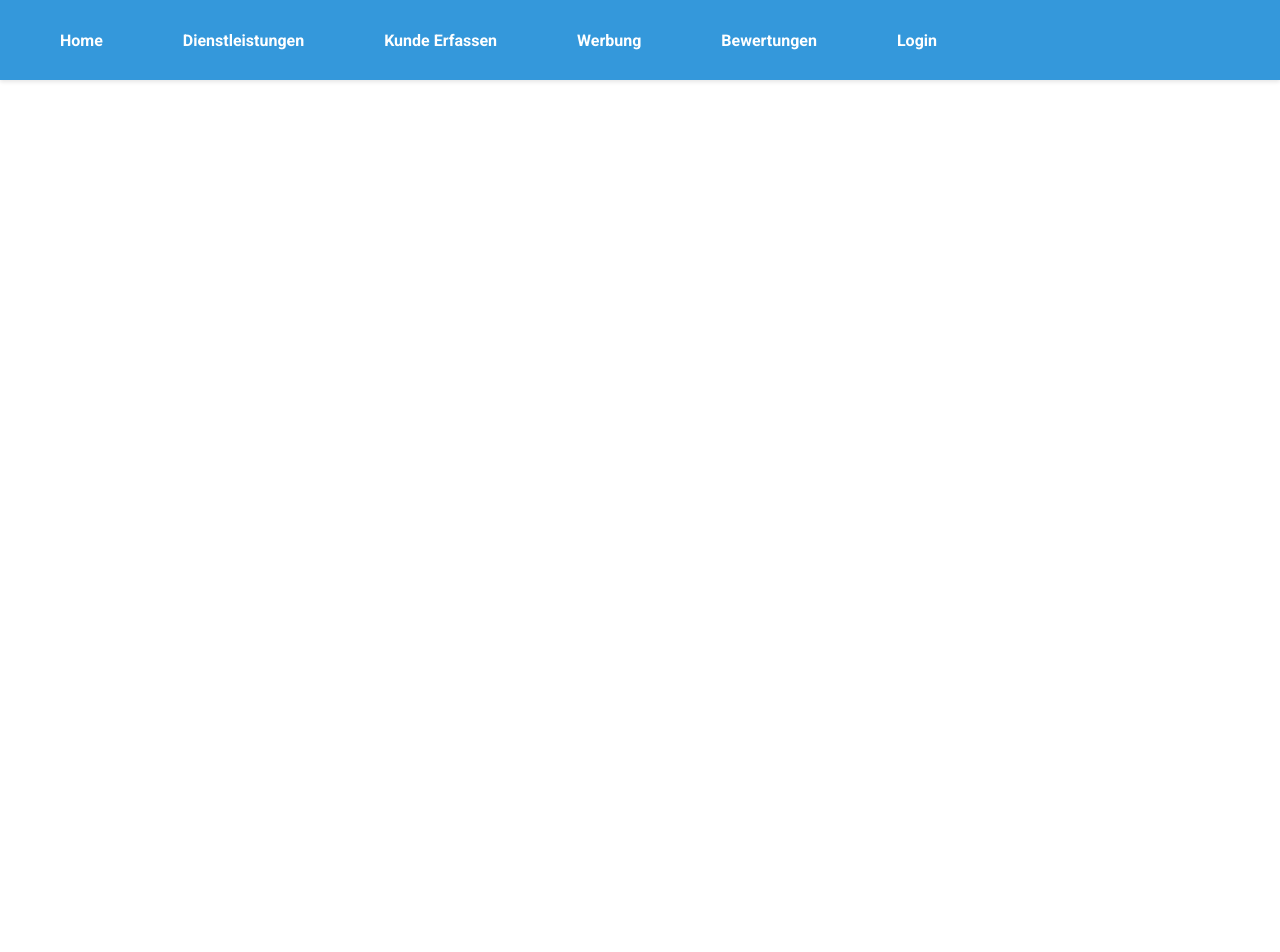
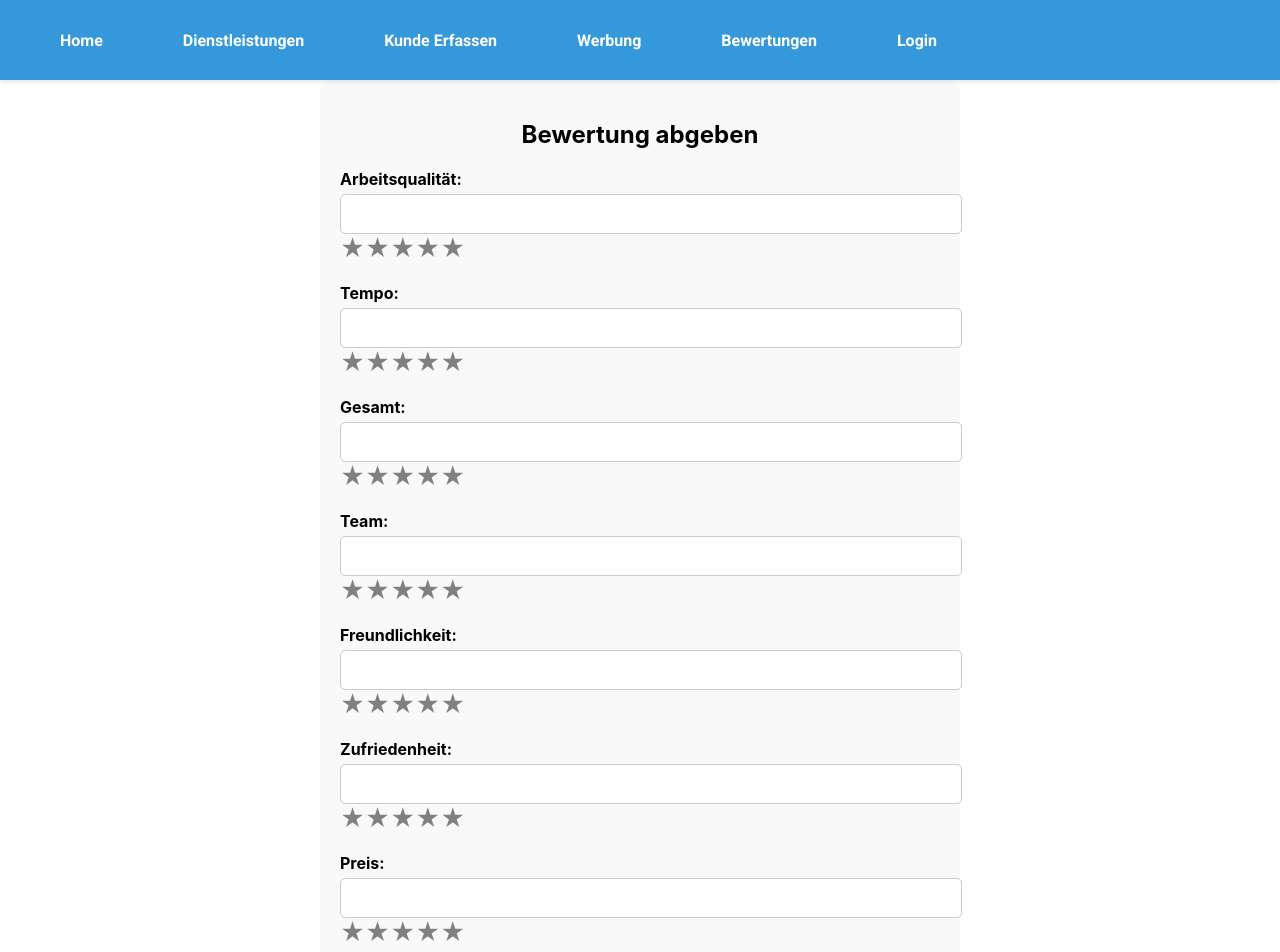
Before and after one commit to tbs-dienste/webfrostend, a React (Create React App) app: page /kundenbewertung in a window 1280 px wide. Shown: the top 952 px of the page. Before the commit the page ends 800 px from the top, so only its background shows below. Built offline with nearby package versions, Linux system fonts and the light colour scheme.

Commit message:
usdlfjslfjs

```diff
--- a/src/App.js
+++ b/src/App.js
@@ -23,6 +23,7 @@ import Flyer from './components/Flyer/Flyer';
 import Team from './components/Team/Team';
 import KundenBewertungen from './components/Kunden/KundenBewertungen';
 import BewertungDetail from './components/Kunden/BewertungDetail';
+import KundeBewertungformular from './components/Kunden/KundeBewertungformular';
 
 const App = () => {
   const [isAdmin, setIsAdmin] = useState(localStorage.getItem('isAdmin') === 'true');
@@ -61,6 +62,7 @@ const App = () => {
           <Route path="/team" element={<Team />} />
           <Route path="/kundenbewertungen" element={<KundenBewertungen />} />
           <Route path="/bewertung/:id" element={<BewertungDetail />} />
+          <Route path="/kundenbewertung" element={<KundeBewertungformular />} />
 
           {isAdmin ? (
             <>
--- a/src/components/Kunden/KundeBewertungformular.jsx
+++ b/src/components/Kunden/KundeBewertungformular.jsx
@@ -0,0 +1,191 @@
+import React, { useState } from 'react';
+import axios from 'axios';
+import ReactStars from 'react-stars';
+import './KundeBewertungformular.scss';
+
+const KundeBewertungformular = () => {
+    const [formValues, setFormValues] = useState({
+        arbeitsqualität: '',
+        arbeitsqualität_rating: 0,
+        tempo: '',
+        tempo_rating: 0,
+        gesamt: '',
+        gesamt_rating: 0,
+        team: '',
+        team_rating: 0,
+        freundlichkeit: '',
+        freundlichkeit_rating: 0,
+        zufriedenheit: '',
+        zufriedenheit_rating: 0,
+        preis: '',
+        preis_rating: 0,
+        gesamttext: ''
+    });
+
+    const handleChange = (e) => {
+        const { name, value } = e.target;
+        setFormValues({
+            ...formValues,
+            [name]: value
+        });
+    };
+
+    const handleRatingChange = (newRating, name) => {
+        setFormValues({
+            ...formValues,
+            [name]: newRating
+        });
+    };
+
+    const handleSubmit = async (e) => {
+        e.preventDefault();
+        try {
+            await axios.post('https://tbsdigitalsolutionsbackend.onrender.com/api/bewertungen', formValues);
+            alert('Bewertung erfolgreich erstellt.');
+            // Hier könnten Sie die Benutzer auf eine andere Seite weiterleiten oder eine Benachrichtigung anzeigen.
+            // Beispiel: history.push('/dankesnachricht');
+        } catch (error) {
+            console.error('Fehler beim Erstellen der Bewertung:', error);
+            alert('Fehler beim Erstellen der Bewertung. Bitte versuchen Sie es erneut.');
+        }
+    };
+
+    return (
+        <div className="bewertung-formular">
+            <h2>Bewertung abgeben</h2>
+            <form onSubmit={handleSubmit}>
+                <div className="formular-gruppe">
+                    <label htmlFor="arbeitsqualität">Arbeitsqualität:</label>
+                    <input
+                        type="text"
+                        id="arbeitsqualität"
+                        name="arbeitsqualität"
+                        value={formValues.arbeitsqualität}
+                        onChange={handleChange}
+                    />
+                    <ReactStars
+                        count={5}
+                        value={formValues.arbeitsqualität_rating}
+                        onChange={(newRating) => handleRatingChange(newRating, 'arbeitsqualität_rating')}
+                        size={24}
+                        color2={'#ffd700'}
+                    />
+                </div>
+                <div className="formular-gruppe">
+                    <label htmlFor="tempo">Tempo:</label>
+                    <input
+                        type="text"
+                        id="tempo"
+                        name="tempo"
+                        value={formValues.tempo}
+                        onChange={handleChange}
+                    />
+                    <ReactStars
+                        count={5}
+                        value={formValues.tempo_rating}
+                        onChange={(newRating) => handleRatingChange(newRating, 'tempo_rating')}
+                        size={24}
+                        color2={'#ffd700'}
+                    />
+                </div>
+                <div className="formular-gruppe">
+                    <label htmlFor="gesamt">Gesamt:</label>
+                    <input
+                        type="text"
+                        id="gesamt"
+                        name="gesamt"
+                        value={formValues.gesamt}
+                        onChange={handleChange}
+                    />
+                    <ReactStars
+                        count={5}
+                        value={formValues.gesamt_rating}
+                        onChange={(newRating) => handleRatingChange(newRating, 'gesamt_rating')}
+                        size={24}
+                        color2={'#ffd700'}
+                    />
+                </div>
+                <div className="formular-gruppe">
+                    <label htmlFor="team">Team:</label>
+                    <input
+                        type="text"
+                        id="team"
+                        name="team"
+                        value={formValues.team}
+                        onChange={handleChange}
+                    />
+                    <ReactStars
+                        count={5}
+                        value={formValues.team_rating}
+                        onChange={(newRating) => handleRatingChange(newRating, 'team_rating')}
+                        size={24}
+                        color2={'#ffd700'}
+                    />
+                </div>
+                <div className="formular-gruppe">
+                    <label htmlFor="freundlichkeit">Freundlichkeit:</label>
+                    <input
+                        type="text"
+                        id="freundlichkeit"
+                        name="freundlichkeit"
+                        value={formValues.freundlichkeit}
+                        onChange={handleChange}
+                    />
+                    <ReactStars
+                        count={5}
+                        value={formValues.freundlichkeit_rating}
+                        onChange={(newRating) => handleRatingChange(newRating, 'freundlichkeit_rating')}
+                        size={24}
+                        color2={'#ffd700'}
+                    />
+                </div>
+                <div className="formular-gruppe">
+                    <label htmlFor="zufriedenheit">Zufriedenheit:</label>
+                    <input
+                        type="text"
+                        id="zufriedenheit"
+                        name="zufriedenheit"
+                        value={formValues.zufriedenheit}
+                        onChange={handleChange}
+                    />
+                    <ReactStars
+                        count={5}
+                        value={formValues.zufriedenheit_rating}
+                        onChange={(newRating) => handleRatingChange(newRating, 'zufriedenheit_rating')}
+                        size={24}
+                        color2={'#ffd700'}
+                    />
+                </div>
+                <div className="formular-gruppe">
+                    <label htmlFor="preis">Preis:</label>
+                    <input
+                        type="text"
+                        id="preis"
+                        name="preis"
+                        value={formValues.preis}
+                        onChange={handleChange}
+                    />
+                    <ReactStars
+                        count={5}
+                        value={formValues.preis_rating}
+                        onChange={(newRating) => handleRatingChange(newRating, 'preis_rating')}
+                        size={24}
+                        color2={'#ffd700'}
+                    />
+                </div>
+                <div className="formular-gruppe">
+                    <label htmlFor="gesamttext">Gesamtbewertungstext:</label>
+                    <textarea
+                        id="gesamttext"
+                        name="gesamttext"
+                        value={formValues.gesamttext}
+                        onChange={handleChange}
+                    ></textarea>
+                </div>
+                <button type="submit">Bewertung absenden</button>
+            </form>
+        </div>
+ );
+};
+
+export default KundeBewertungformular;
--- /dev/null
+++ b/src/components/Kunden/KundeBewertungformular.scss
@@ -0,0 +1,64 @@
+.bewertung-formular {
+    max-width: 600px;
+    margin: 0 auto;
+    padding: 20px;
+    background-color: #f9f9f9;
+    border-radius: 10px;
+
+    h2 {
+        text-align: center;
+        margin-bottom: 20px;
+    }
+
+    .formular-gruppe {
+        margin-bottom: 20px;
+
+        label {
+            display: block;
+            font-weight: bold;
+            margin-bottom: 5px;
+        }
+
+        input[type="text"],
+        textarea {
+            width: 100%;
+            padding: 10px;
+            font-size: 16px;
+            border: 1px solid #ccc;
+            border-radius: 5px;
+            transition: border-color 0.3s ease;
+
+            &:focus {
+                border-color: #007bff;
+                outline: none;
+            }
+        }
+
+        textarea {
+            height: 100px;
+        }
+
+        .react-stars {
+            display: block;
+            margin-top: 10px;
+            text-align: center;
+        }
+    }
+
+    button[type="submit"] {
+        display: block;
+        width: 100%;
+        padding: 10px;
+        font-size: 16px;
+        background-color: #007bff;
+        color: #fff;
+        border: none;
+        border-radius: 5px;
+        cursor: pointer;
+        transition: background-color 0.3s ease;
+
+        &:hover {
+            background-color: #0056b3;
+        }
+    }
+}
--- a/src/components/Kunden/KundenBewertungen.jsx
+++ b/src/components/Kunden/KundenBewertungen.jsx
@@ -1,7 +1,7 @@
 import React, { useState, useEffect } from 'react';
 import axios from 'axios';
 import ReactStars from 'react-stars';
-
+import { Link } from 'react-router-dom'; // Import des Link-Elements für die Navigation
 import './KundenBewertungen.scss';
 
 const KundenBewertungen = () => {
@@ -29,10 +29,6 @@ const KundenBewertungen = () => {
         return (total / bewertungen.length).toFixed(2);
     };
 
-    const handleBewertungClick = (id) => {
-        window.location.href = `/bewertung/${id}`;
-    };
-
     return (
         <div className="bewertung-app">
             <h1>Durchschnittliche Bewertung:</h1>
@@ -48,7 +44,7 @@ const KundenBewertungen = () => {
             </div>
             <div className="bewertungen-container">
                 {bewertungen.map(bewertung => (
-                    <div key={bewertung.id} className="bewertung-box" onClick={() => handleBewertungClick(bewertung.id)}>
+                    <Link to={`/bewertung/${bewertung.id}`} key={bewertung.id} className="bewertung-box">
                         <p>{bewertung.gesamt}</p>
                         <ReactStars
                             count={5}
@@ -57,7 +53,7 @@ const KundenBewertungen = () => {
                             color2={'#ffd700'}
                             edit={false}
                         />
-                    </div>
+                    </Link>
                 ))}
             </div>
         </div>
```
